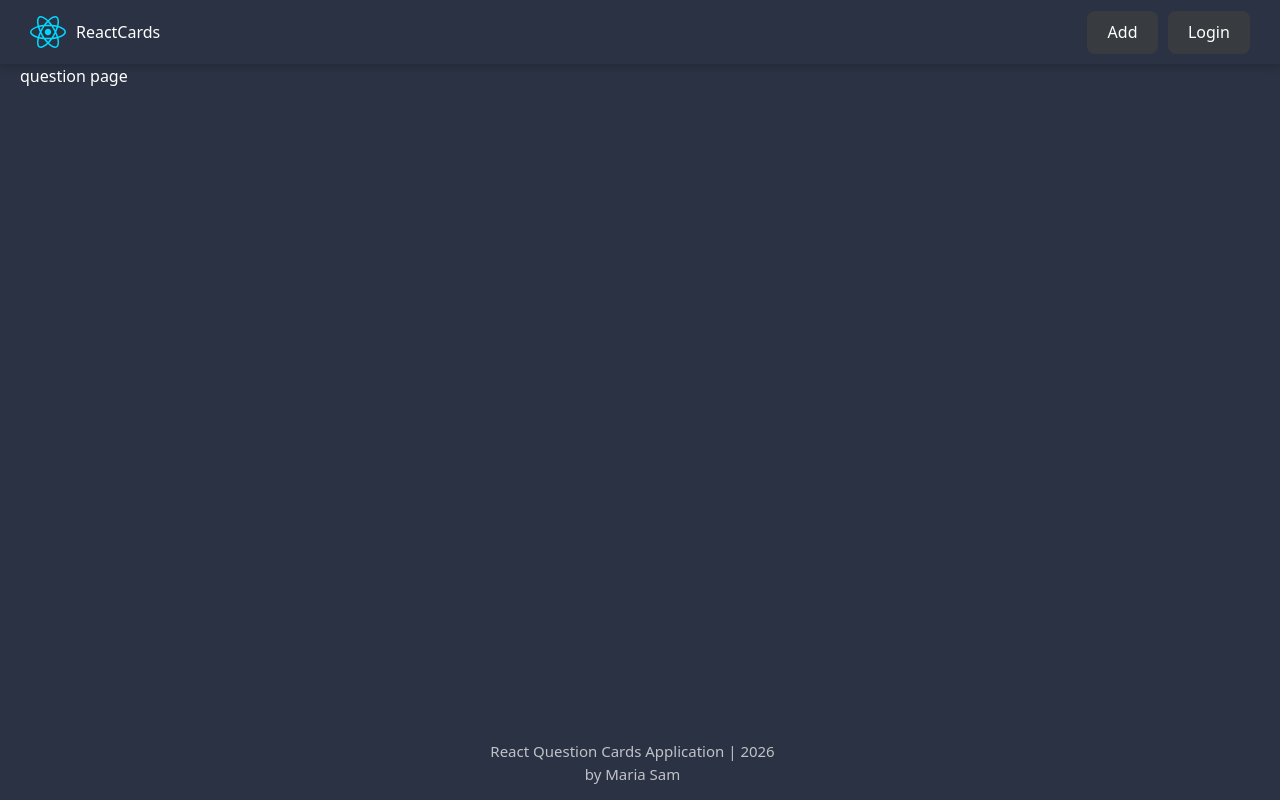
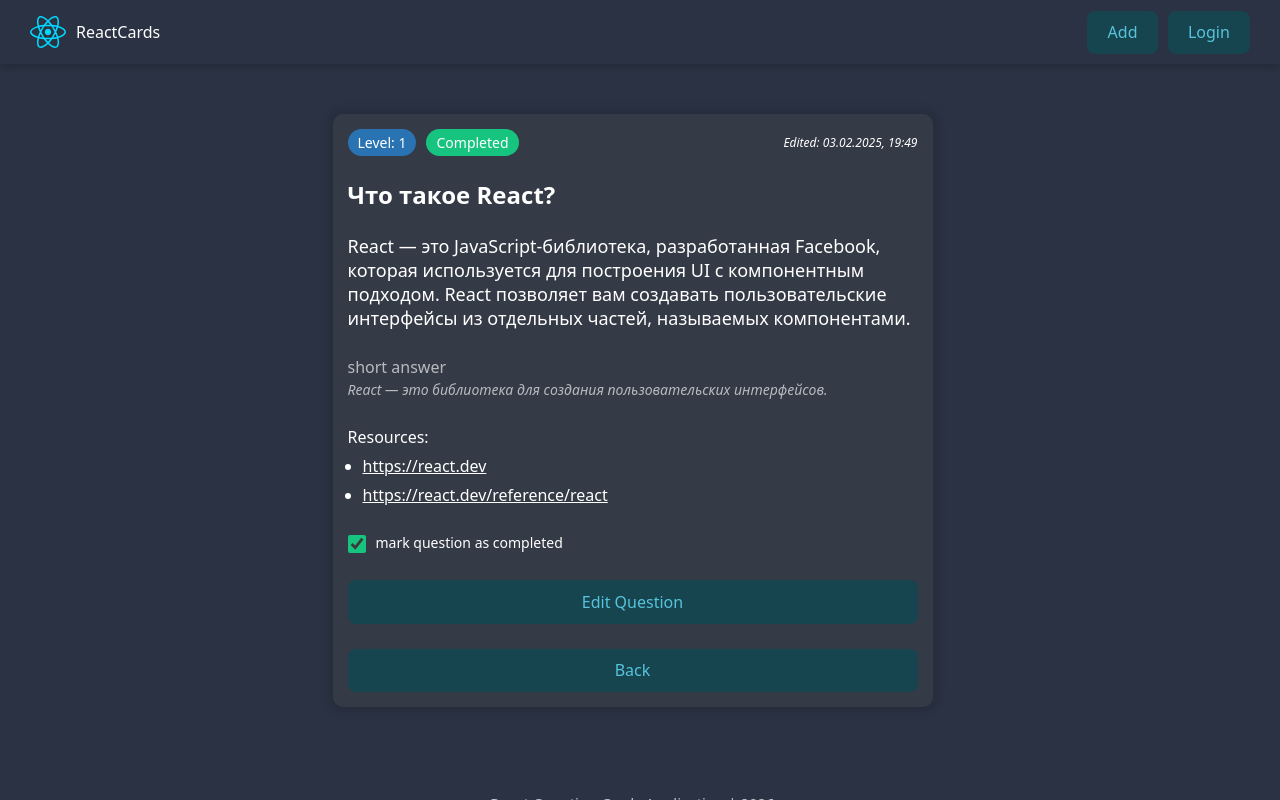
Before and after one commit to kkresl/react-app-course, a React (Vite) app: page /question/1 in a window 1280 px wide. Built offline with nearby package versions, Linux system fonts and the light colour scheme; data requests are answered from the project's data file.

Commit message:
question page, small loader

```diff
--- a/src/App.jsx
+++ b/src/App.jsx
@@ -3,6 +3,7 @@
 import { Routes, Route } from "react-router-dom";
 import { HomePage } from "./pages/HomePage";
 import { NotFoundPage } from "./pages/NotFoundPage";
+import { QuestionPage } from "./pages/QuestionPage";
 
 function App() {
   return (
@@ -12,7 +13,7 @@
           <Route path="/" element={<HomePage />} />
           <Route path="/forbidden" element={<div> forbidden </div>} />
           <Route path="/addquestion" element={<div> addquestion </div>} />
-          <Route path="/question/:id" element={<div> question page </div>} />
+          <Route path="/question/:id" element={<QuestionPage />} />
           {/* добавляет динамику ":" */}
           <Route path="*" element={<NotFoundPage />} />
         </Route>
--- a/src/components/Loader/Loader.jsx
+++ b/src/components/Loader/Loader.jsx
@@ -7,3 +7,7 @@
     </div>
   );
 };
+
+export const SmallCardLoader = () => {
+  return <span className={cls.smallCardLoader}></span>;
+};
--- a/src/components/Loader/Loader.module.css
+++ b/src/components/Loader/Loader.module.css
@@ -113,3 +113,28 @@
       -2em -2em 0 0.2em;
   }
 }
+
+
+/* Small loader for card */
+.smallCardLoader{
+  --color-1: #fff;
+  --size: 1px;
+
+  width: calc(20 * var(--size));
+  height: calc(20 * var(--size));
+  border: calc(5 * var(--size)) dotted var(--color-1);
+  border-radius: 50%;
+  display: inline-block;
+  position: relative;
+  box-sizing: border-box;
+  animation: rotation 2s linear infinite;
+}
+
+@keyframes rotation {
+  0% {
+    transform: rotate(0deg);
+  }
+  100% {
+    transform: rotate(360deg);
+  }
+}
--- a/src/components/Loader/index.jsx
+++ b/src/components/Loader/index.jsx
@@ -1 +1 @@
-export { Loader } from "./Loader";
+export { Loader, SmallCardLoader } from "./Loader";
--- a/src/index.css
+++ b/src/index.css
@@ -38,8 +38,8 @@
     --main-bg-color: #fff;
     --text-color: #000;
 
-    --btn-bg-color: #16444f ;
-    --btn-text-color: #57c4dc ;
+    --btn-bg-color: #383b3f ;
+    --btn-text-color: #fff ;
 
     --card-bg-color: #ebedf0;
 
@@ -53,8 +53,8 @@
     --main-bg-color: #2a3243;
     --text-color: #fff;
 
-    --btn-bg-color: #383b3f ;
-    --btn-text-color: #fff ;
+    --btn-bg-color: #16444f ;
+    --btn-text-color: #57c4dc ;
 
     --card-bg-color: #343a46;
 
--- /dev/null
+++ b/src/pages/QuestionPage/QuestionPage.jsx
@@ -0,0 +1,108 @@
+import { useNavigate, useParams } from "react-router-dom";
+import cls from "./QuestionPage.module.css";
+import { Badge } from "../../components/Badge";
+import { Button } from "../../components/Button";
+import { useEffect, useId, useState } from "react";
+import { useFetch } from "../../hooks/useFetch";
+import { API_URL } from "../../constants";
+import { Loader, SmallCardLoader } from "../../components/Loader";
+
+const card = null;
+
+export const QuestionPage = () => {
+  const checkBoxId = useId();
+  const navigate = useNavigate();
+  const { id } = useParams();
+  const [card, setCard] = useState(null);
+  const [isChecked, setIsChecked] = useState(true);
+
+  const levelVariant = () => (card.level === 1 ? "primary" : card.level === 2 ? "warning" : "alert");
+  const complitedVariant = () => (card.completed ? "success" : "primary");
+
+  const [fetchCard, isCardLoading] = useFetch(async () => {
+    const response = await fetch(`${API_URL}/react/${id}`);
+    const data = await response.json();
+
+    setCard(data);
+  });
+
+  const [updateCard, isCardUpdating] = useFetch(async (isChecked) => {
+    const response = await fetch(`${API_URL}/react/${id}`, {
+      method: "PATCH",
+      body: JSON.stringify({ completed: isChecked }),
+    });
+    const data = await response.json();
+
+    setCard(data);
+  });
+
+  useEffect(() => {
+    fetchCard();
+  }, []);
+
+  useEffect(() => {
+    card !== null && setIsChecked(card.completed);
+  }, [card]);
+
+  const onCheckboxChangeHandler = () => {
+    setIsChecked(!isChecked);
+    updateCard(!isChecked);
+  };
+
+  return (
+    <>
+      {isCardLoading && <Loader />}
+      {card !== null && (
+        <div className={cls.container}>
+          <div className={cls.cardLabels}>
+            <Badge variant={levelVariant()}> Level: {card.level} </Badge>
+            <Badge variant={complitedVariant()}> {card.completed ? "Completed" : "Not completed"}</Badge>
+
+            {card?.editDate && <p className={cls.editDate}> Edited: {card.editDate}</p>}
+          </div>
+          <h5 className={cls.cardTitle}> {card.question} </h5>
+          <p className={cls.cardDescription}>{card.description}</p>
+          <div className={cls.cardAnswers}>
+            <label> short answer </label>
+            <p className={cls.cardAnswer}> {card.answer} </p>
+          </div>
+
+          <ul className={cls.cardLinks}>
+            Resources:
+            {card.resources.map((link, index) => {
+              return (
+                <li key={index}>
+                  <a href={link.trim()} target="_blank" rel="noreferrer">
+                    {link.trim()}
+                  </a>
+                </li>
+              );
+            })}
+          </ul>
+
+          <label htmlFor="checkBoxId" className={cls.cardCheckbox}>
+            <input
+              type="checkbox"
+              id={checkBoxId}
+              className={cls.checkbox}
+              checked={isChecked}
+              onClick={onCheckboxChangeHandler}
+              //чтобы как только пошел запрос на сервер, чекбокс задесейблился
+              disabled={isCardUpdating}
+            />
+            <span> mark question as completed </span>
+
+            {isCardUpdating && <SmallCardLoader />}
+          </label>
+
+          <Button onClick={() => navigate(`/editquestion/${card.id}`)} isDisabled={isCardUpdating}>
+            Edit Question
+          </Button>
+          <Button onClick={() => navigate("/")} isDisabled={isCardUpdating}>
+            Back
+          </Button>
+        </div>
+      )}
+    </>
+  );
+};
--- /dev/null
+++ b/src/pages/QuestionPage/QuestionPage.module.css
@@ -0,0 +1,89 @@
+.container{
+    width: 100%;
+    max-width: 600px;
+    height: max-content;
+    margin: 50px auto;
+    border-radius: 10px;
+    padding: 15px;
+    background-color: var(--card-bg-color);
+    color: var(--text-color);
+    box-shadow: 0 0 8px 5px rgba(0,0,0,0.1);
+    display: flex;
+    flex-direction: column;
+    justify-content: flex-start;
+    align-items: flex-start;
+    gap: 25px;
+
+    button{
+        width: 100%;
+
+    }
+}
+
+
+.cardLabels {
+    width: 100%;
+    display: flex;
+    flex-wrap: wrap-reverse;
+    justify-content: flex-start;
+    align-items: center;
+    gap: 10px;
+}
+
+.editDate{
+    margin-left: auto;
+    font-size: 12px;
+    font-style: italic;
+}
+
+.cardTitle {
+    font-size: 24px;
+    line-height: 28px;
+}
+
+.cardDescription{
+    font-size: 18px;
+    line-height: 24px;
+}
+
+.cardAnswers{
+    margin-top: auto;
+    opacity: .65;
+}
+
+.cardAnswer {
+    font-size: 14px;
+    font-style: italic;
+    text-align: justify;
+}
+
+.cardLinks{
+    display: flex;
+    flex-direction: column;
+    justify-content: flex-start;
+    align-items: flex-start;
+    gap: 5px;
+
+    li{
+        margin-left: 15px;
+    }
+}
+
+.cardCheckbox{
+    display: flex;
+    justify-content: center;
+    align-items: center;
+    gap: 10px;
+
+    span{
+        font-size: 14px;
+        padding-bottom: 2px;
+    }
+
+}
+
+.checkbox{
+    width: 18px;
+    height: 18px;
+    accent-color: #16C47F;
+}
--- /dev/null
+++ b/src/pages/QuestionPage/index.jsx
@@ -0,0 +1 @@
+export { QuestionPage } from "./QuestionPage";
```
